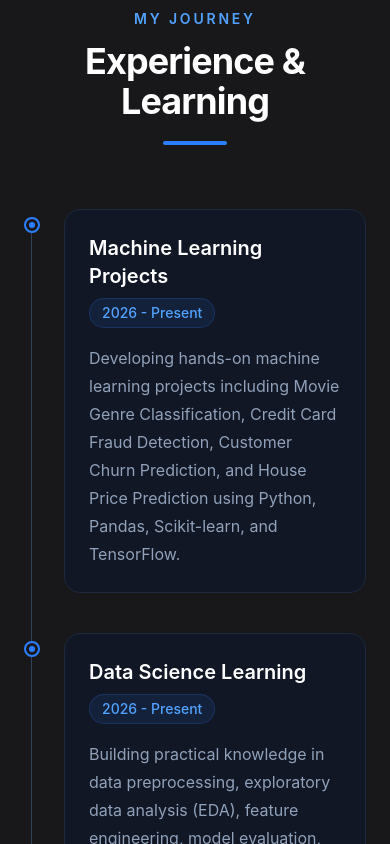
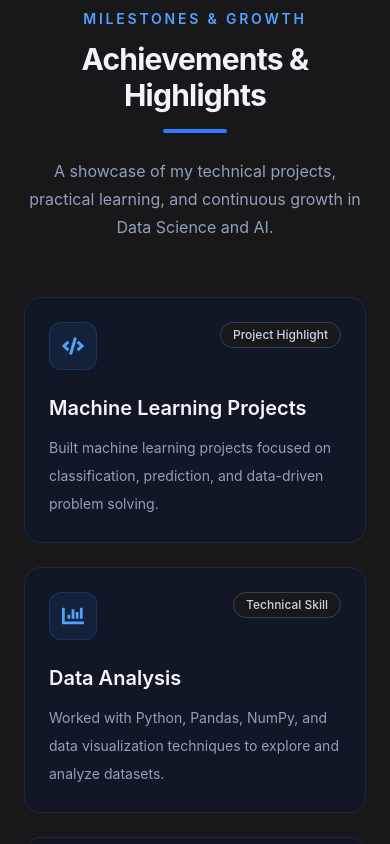
Before and after one commit to Momin-Mohammed-Saad/momin-saad-portfolio, a React (Vite) app: page / in a window 390 px wide. Shown: the part 7500-8344 px from the top of the page. Built offline with nearby package versions, Linux system fonts and the light colour scheme.

Commit message:
Add achievements section to portfolio

```diff
--- a/src/App.jsx
+++ b/src/App.jsx
@@ -6,6 +6,7 @@ import Projects from "./components/Projects";
 import Experience from "./components/Experience";
 import Education from "./components/Education";
 import Certifications from "./components/Certifications";
+import Achievements from "./components/Achievements";
 import Contact from "./components/Contact";
 import Footer from "./components/Footer";
 
@@ -17,6 +18,7 @@ function App() {
       <About />
       <Skills />
       <Projects />
+      <Achievements />
       <Experience />
       <Education />
       <Certifications />
--- /dev/null
+++ b/src/components/Achievements.jsx
@@ -0,0 +1,85 @@
+
+import achievementsData from "../data/achievements";
+import {
+  FaCode,
+  FaChartBar,
+  FaBrain,
+  FaExternalLinkAlt,
+} from "react-icons/fa";
+
+const iconMap = {
+  code: FaCode,
+  chart: FaChartBar,
+  brain: FaBrain,
+};
+
+function Achievements() {
+  return (
+    <section
+      id="achievements"
+      className="mx-auto max-w-7xl px-6 py-24 text-white lg:px-8"
+    >
+      <div className="text-center">
+        <p className="text-sm font-semibold uppercase tracking-[0.2em] text-blue-400">
+          Milestones & Growth
+        </p>
+
+        <h2 className="mt-3 text-3xl font-bold tracking-tight text-slate-100 sm:text-4xl lg:text-5xl">
+          Achievements & Highlights
+        </h2>
+
+        <div className="mx-auto mt-4 h-1 w-16 rounded-full bg-blue-500" />
+
+        <p className="mx-auto mt-6 max-w-2xl text-base leading-7 text-slate-400">
+          A showcase of my technical projects, practical learning, and
+          continuous growth in Data Science and AI.
+        </p>
+      </div>
+
+      <div className="mt-14 grid gap-6 md:grid-cols-2 lg:grid-cols-3">
+        {achievementsData.map((item) => {
+          const Icon = iconMap[item.icon] || FaCode;
+
+          return (
+            <article
+              key={item.id}
+              className="group rounded-2xl border border-slate-800 bg-[#0F172A]/70 p-6 transition-all duration-300 hover:-translate-y-1 hover:border-blue-500/50 hover:shadow-xl hover:shadow-blue-500/10"
+            >
+              <div className="flex items-start justify-between gap-4">
+                <div className="flex h-12 w-12 items-center justify-center rounded-xl border border-blue-500/20 bg-blue-500/10 text-blue-400 transition-colors group-hover:bg-blue-500/20">
+                  <Icon size={22} />
+                </div>
+
+                <span className="rounded-full border border-slate-700 bg-[#18181B] px-3 py-1 text-xs font-medium text-slate-300">
+                  {item.category}
+                </span>
+              </div>
+
+              <h3 className="mt-6 text-xl font-semibold text-slate-100 transition-colors group-hover:text-blue-400">
+                {item.title}
+              </h3>
+
+              <p className="mt-3 text-sm leading-7 text-slate-400">
+                {item.description}
+              </p>
+
+              {item.link && (
+                <a
+                  href={item.link}
+                  target="_blank"
+                  rel="noreferrer"
+                  className="mt-5 inline-flex items-center gap-2 text-sm font-semibold text-blue-400 transition-colors hover:text-cyan-300"
+                >
+                  {item.linkLabel || "View Details"}
+                  <FaExternalLinkAlt className="text-xs" />
+                </a>
+              )}
+            </article>
+          );
+        })}
+      </div>
+    </section>
+  );
+}
+
+export default Achievements;
--- a/src/components/Navbar.jsx
+++ b/src/components/Navbar.jsx
@@ -9,6 +9,7 @@ function Navbar() {
     { name: "About", href: "#about" },
     { name: "Skills", href: "#skills" },
     { name: "Projects", href: "#projects" },
+    { name: "Achievements", href: "#achievements" },
     { name: "Experience", href: "#experience" },
     { name: "Education", href: "#education" },
     { name: "Certificates", href: "#certifications" },
--- /dev/null
+++ b/src/data/achievements.js
@@ -0,0 +1,35 @@
+
+const achievementsData = [
+  {
+    id: 1,
+    title: "Machine Learning Projects",
+    category: "Project Highlight",
+    description:
+      "Built machine learning projects focused on classification, prediction, and data-driven problem solving.",
+    icon: "code",
+    link: "",
+    linkLabel: "",
+  },
+  {
+    id: 2,
+    title: "Data Analysis",
+    category: "Technical Skill",
+    description:
+      "Worked with Python, Pandas, NumPy, and data visualization techniques to explore and analyze datasets.",
+    icon: "chart",
+    link: "",
+    linkLabel: "",
+  },
+  {
+    id: 3,
+    title: "Generative AI & Agentic AI",
+    category: "Learning Milestone",
+    description:
+      "Developing knowledge of generative AI concepts and intelligent agent workflows through hands-on learning.",
+    icon: "brain",
+    link: "",
+    linkLabel: "",
+  },
+];
+
+export default achievementsData;
--- a/src/index.css
+++ b/src/index.css
@@ -1,8 +1,6 @@
 @import "tailwindcss";
 
-/* ================================
-   Global Theme
-================================ */
+/* Global color */
 
 html {
   scroll-behavior: smooth;
@@ -12,7 +10,7 @@ html {
 body {
   margin: 0;
   min-width: 320px;
-  background-color: #18181b;
+  background-color: #18181B;
   color: #f8fafc;
   font-family:
     Inter,
@@ -25,18 +23,14 @@ body {
   text-rendering: optimizeLegibility;
 }
 
-/* ================================
-   Text Selection
-================================ */
+   /* Text Selection */
 
 ::selection {
   background-color: #3b82f6;
   color: #f8fafc;
 }
 
-/* ================================
    Scrollbar
-================================ */
 
 ::-webkit-scrollbar {
   width: 8px;
@@ -55,9 +49,8 @@ body {
   background: #3b82f6;
 }
 
-/* ================================
-   Animations
-================================ */
+
+   /* Animations */
 
 @keyframes fadeUp {
   from {
@@ -104,9 +97,7 @@ body {
   animation: float 4s ease-in-out infinite;
 }
 
-/* ================================
-   Accessibility
-================================ */
+/* Accessibility */
 
 @media (prefers-reduced-motion: reduce) {
   html {
```
